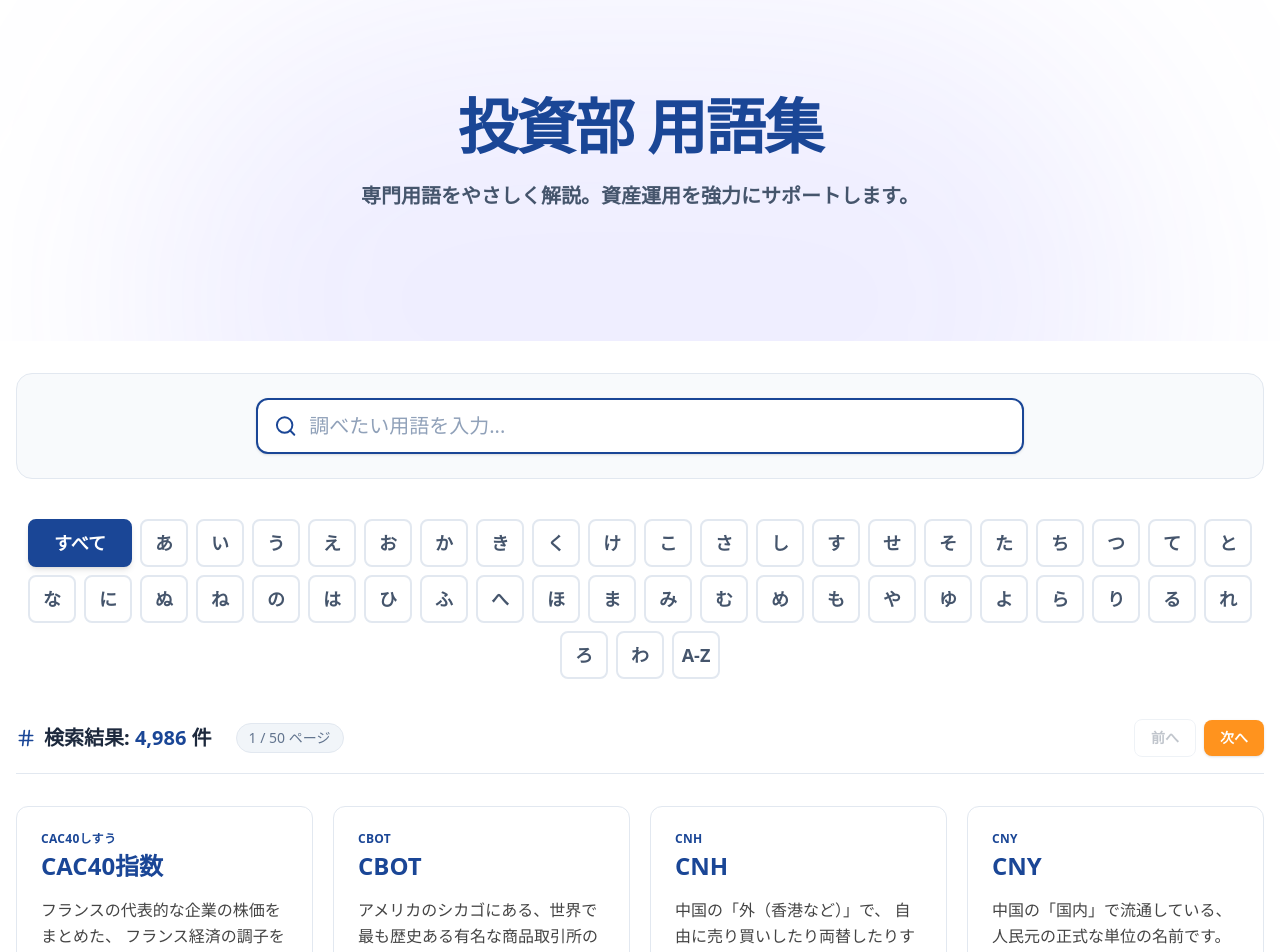
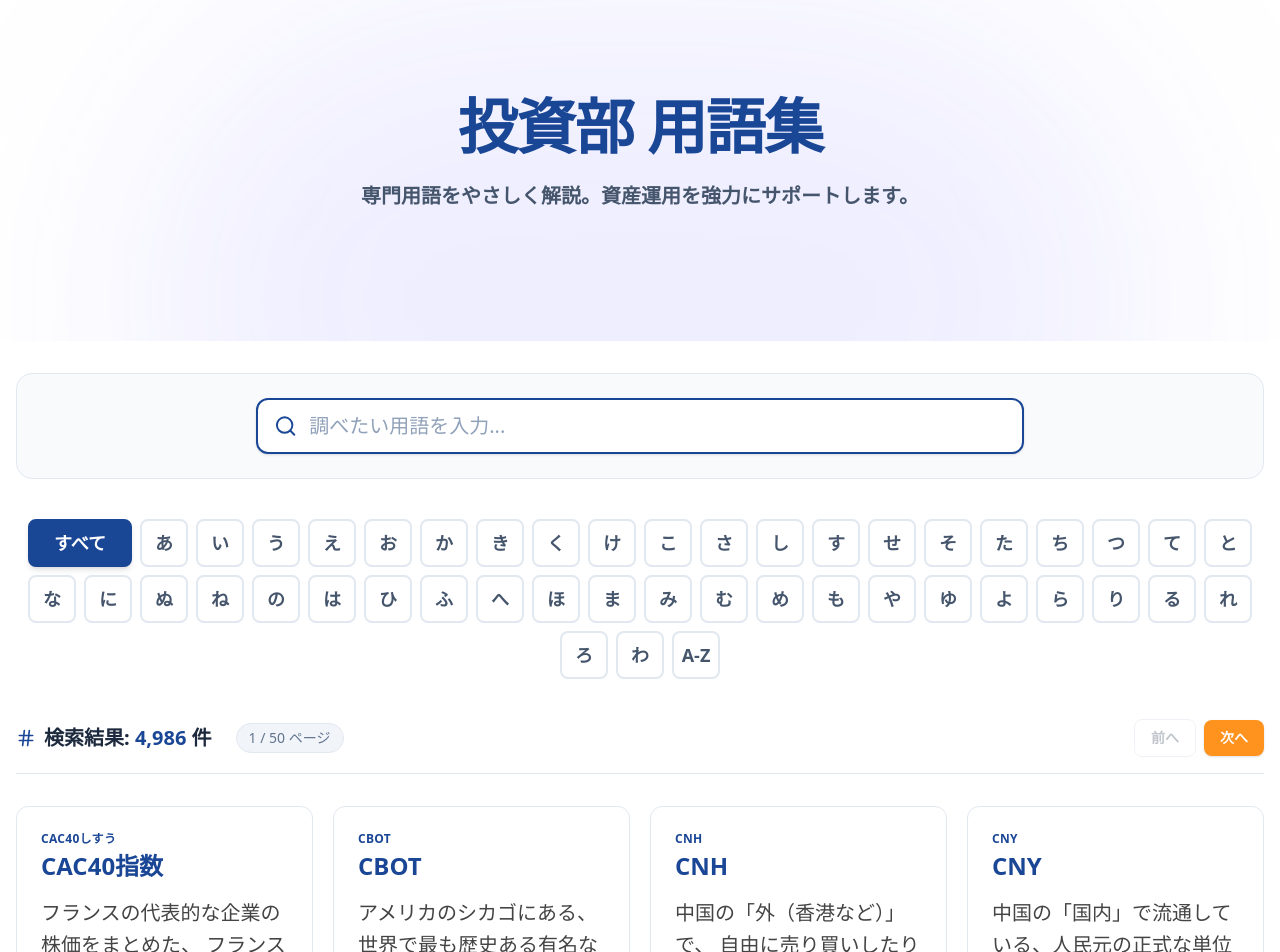
Before and after one commit to AIHD-GAMES/glossary-scraper, a Next.js app in the folder glossary-site/: page / in a window 1280 px wide. Shown: the top 952 px of the page. Built offline with nearby package versions, Linux system fonts and the light colour scheme.

Commit message:
style: increase definition font size for better readability

```diff
--- a/glossary-site/src/components/GlossaryUI.tsx
+++ b/glossary-site/src/components/GlossaryUI.tsx
@@ -176,7 +176,7 @@ export default function GlossaryUI() {
                         </div>
 
                         <div className="flex-grow">
-                            <p className="text-[#444444] text-base leading-relaxed font-medium line-clamp-[8]">
+                            <p className="text-[#444444] text-xl leading-relaxed font-medium line-clamp-[8]">
                                 {item.definition}
                             </p>
                         </div>
```
